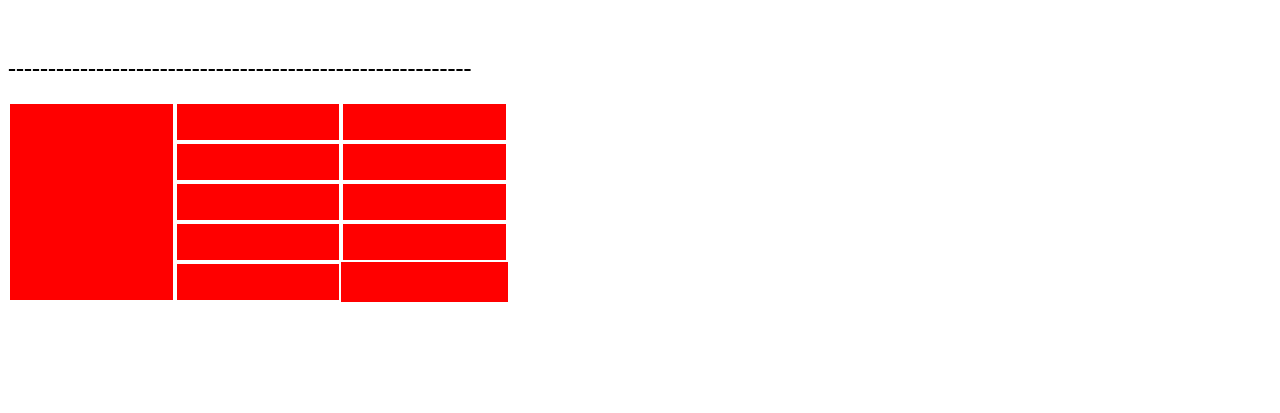
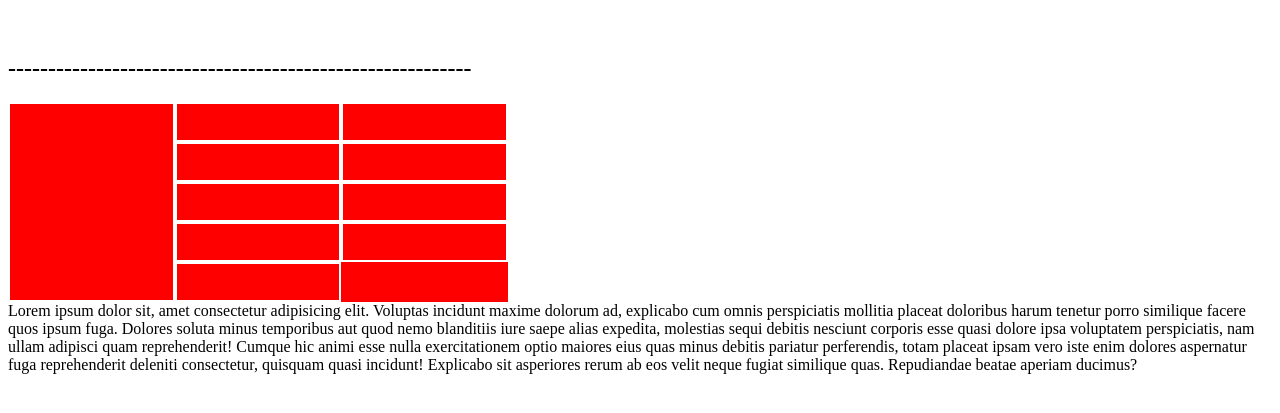
Before and after one commit to prathmeshTech072005/code_project, a plain HTML site: page code_project/index.html in a window 1280 px wide. Shown: the part 299-712 px from the top of the page. Drawn offline with Linux system fonts and the light colour scheme.

Commit message:
first commit

```diff
--- a/code_project/index.html
+++ b/code_project/index.html
@@ -73,5 +73,9 @@
         <div class="box-item"></div>
         <div class="box-item"></div>
     </div>
+
+    <div class="tolo">
+        Lorem ipsum dolor sit, amet consectetur adipisicing elit. Voluptas incidunt maxime dolorum ad, explicabo cum omnis perspiciatis mollitia placeat doloribus harum tenetur porro similique facere quos ipsum fuga. Dolores soluta minus temporibus aut quod nemo blanditiis iure saepe alias expedita, molestias sequi debitis nesciunt corporis esse quasi dolore ipsa voluptatem perspiciatis, nam ullam adipisci quam reprehenderit! Cumque hic animi esse nulla exercitationem optio maiores eius quas minus debitis pariatur perferendis, totam placeat ipsam vero iste enim dolores aspernatur fuga reprehenderit deleniti consectetur, quisquam quasi incidunt! Explicabo sit asperiores rerum ab eos velit neque fugiat similique quas. Repudiandae beatae aperiam ducimus?
+    </div>
 </body>
 </html>
```
